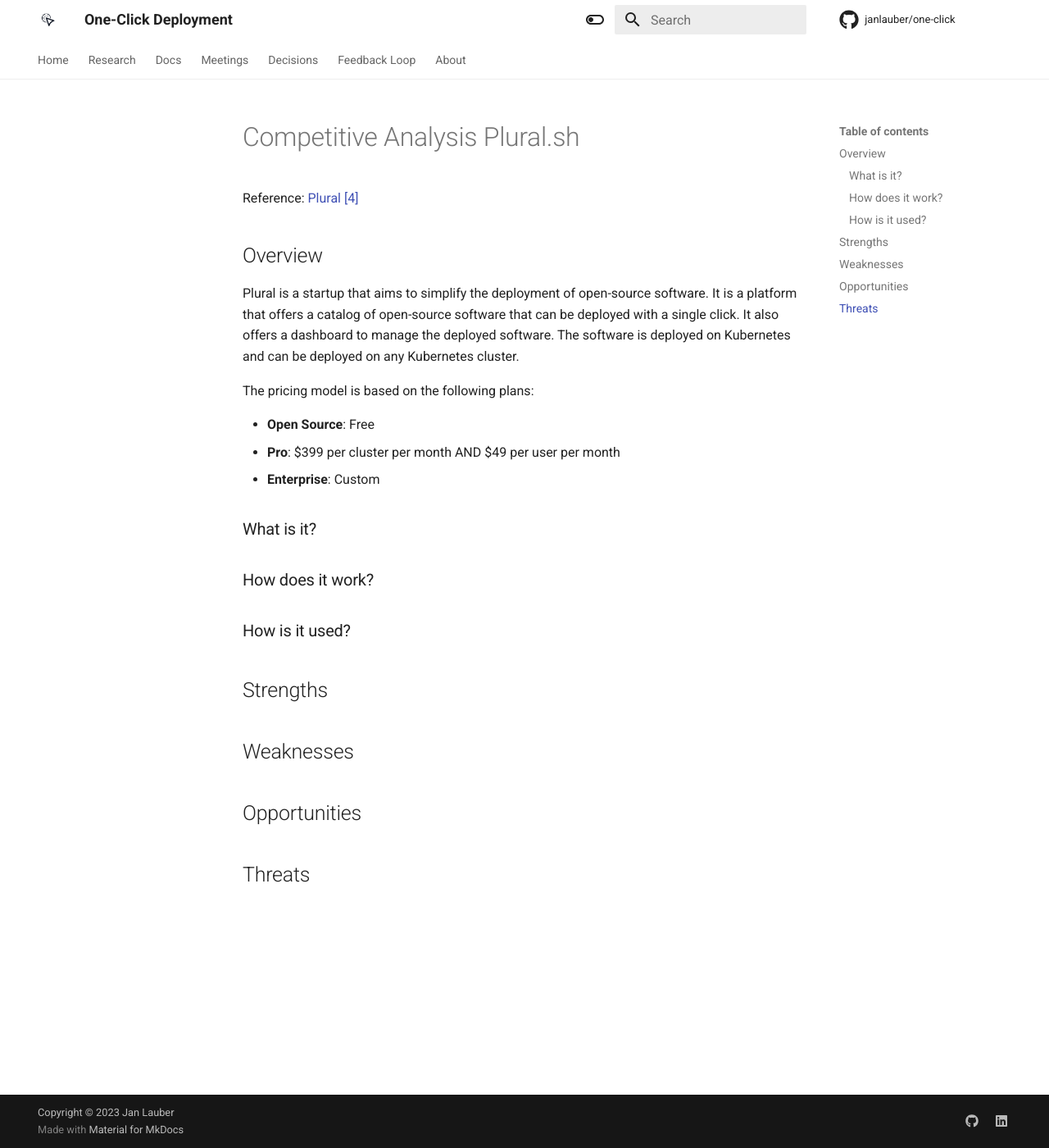
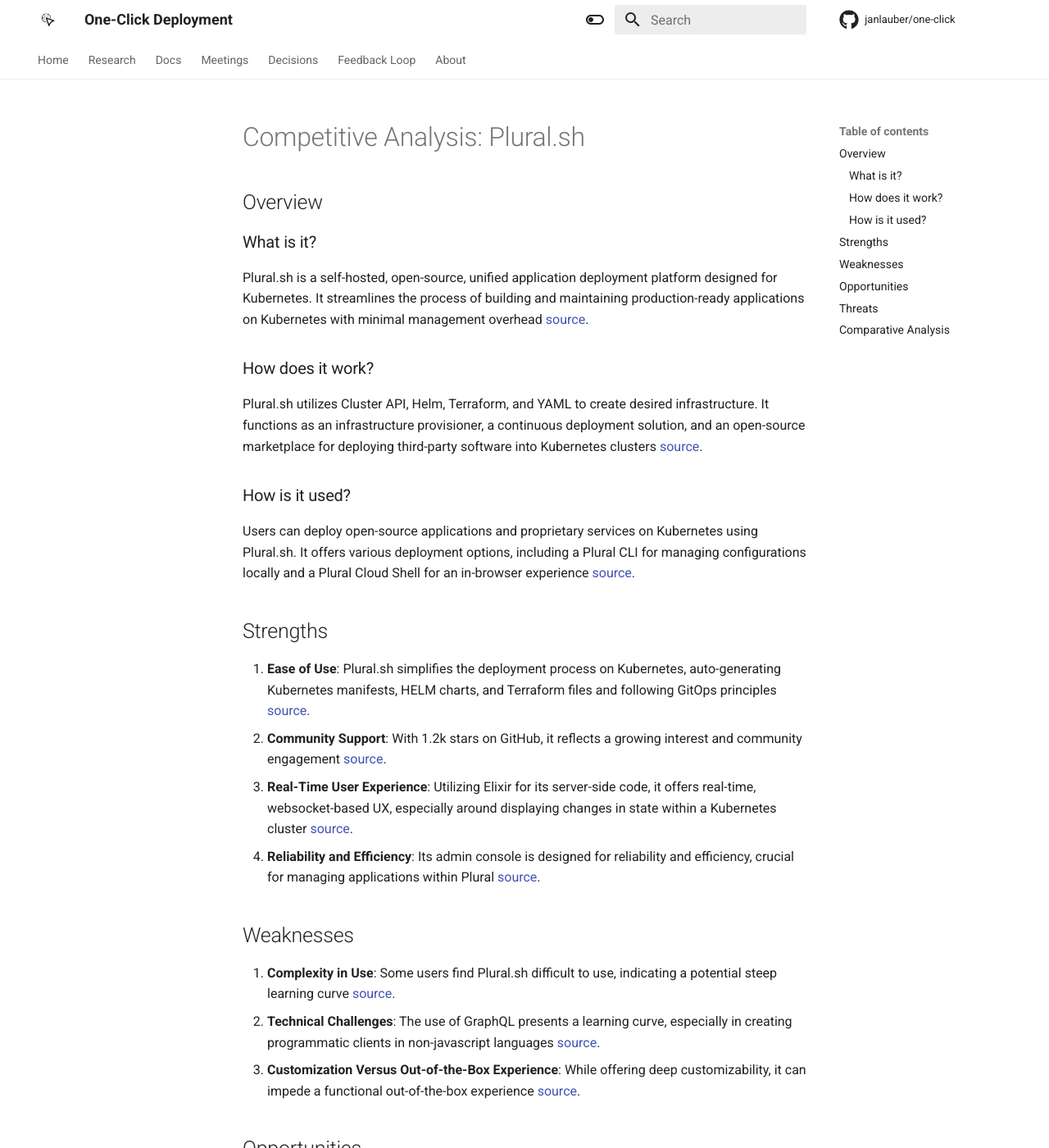
Before and after one commit to janlauber/one-click, an MkDocs documentation site: the page built from docs/research/competitive-analysis/plural.md, in a window 1280 px wide and 1400 px high. Shown: the whole window at 82% size. Built offline with MkDocs 1.6.1 and Material for MkDocs 9.7.7, drawn with Linux system fonts in a browser that asks for light colours; comment, search, counter and statistics services are not loaded; some of the changed text lies outside the part shown.

Commit message:
docs: add swot analysis of plural.sh
Signed-off-by: Jan Lauber <jan.lauber@protonmail.ch>

```diff
--- a/docs/research/competitive-analysis/plural.md
+++ b/docs/research/competitive-analysis/plural.md
@@ -1,27 +1,42 @@
-# Competitive Analysis Plural.sh
-
-Reference: [Plural [4]](../sources.md#4)
+# Competitive Analysis: Plural.sh
 
 ## Overview
 
-Plural is a startup that aims to simplify the deployment of open-source software. It is a platform that offers a catalog of open-source software that can be deployed with a single click. It also offers a dashboard to manage the deployed software. The software is deployed on Kubernetes and can be deployed on any Kubernetes cluster.
+### What is it?
 
-The pricing model is based on the following plans:
-
-- **Open Source**: Free
-- **Pro**: $399 per cluster per month AND $49 per user per month
-- **Enterprise**: Custom
-
-### What is it?
+Plural.sh is a self-hosted, open-source, unified application deployment platform designed for Kubernetes. It streamlines the process of building and maintaining production-ready applications on Kubernetes with minimal management overhead [source](https://www.plural.sh/blog/how-we-built-plural/).
 
 ### How does it work?
 
+Plural.sh utilizes Cluster API, Helm, Terraform, and YAML to create desired infrastructure. It functions as an infrastructure provisioner, a continuous deployment solution, and an open-source marketplace for deploying third-party software into Kubernetes clusters [source](https://www.plural.sh/blog/how-we-built-plural/).
+
 ### How is it used?
+
+Users can deploy open-source applications and proprietary services on Kubernetes using Plural.sh. It offers various deployment options, including a Plural CLI for managing configurations locally and a Plural Cloud Shell for an in-browser experience [source](https://www.plural.sh/blog/how-we-built-plural/).
 
 ## Strengths
 
+1. **Ease of Use**: Plural.sh simplifies the deployment process on Kubernetes, auto-generating Kubernetes manifests, HELM charts, and Terraform files and following GitOps principles [source](https://dev.to/kubernetes-bytes/unified-application-deployment-platform-for-kubernetes-with-pluralsh).
+2. **Community Support**: With 1.2k stars on GitHub, it reflects a growing interest and community engagement [source](https://github.com/pluralsh/plural).
+3. **Real-Time User Experience**: Utilizing Elixir for its server-side code, it offers real-time, websocket-based UX, especially around displaying changes in state within a Kubernetes cluster [source](https://www.plural.sh/blog/how-we-built-plural/).
+4. **Reliability and Efficiency**: Its admin console is designed for reliability and efficiency, crucial for managing applications within Plural [source](https://www.plural.sh/blog/how-we-built-plural/).
+
 ## Weaknesses
+
+1. **Complexity in Use**: Some users find Plural.sh difficult to use, indicating a potential steep learning curve [source](https://dev.to/kubernetes-bytes/unified-application-deployment-platform-for-kubernetes-with-pluralsh).
+2. **Technical Challenges**: The use of GraphQL presents a learning curve, especially in creating programmatic clients in non-javascript languages [source](https://github.com/pluralsh/plural).
+3. **Customization Versus Out-of-the-Box Experience**: While offering deep customizability, it can impede a functional out-of-the-box experience [source](https://www.plural.sh/blog/how-we-built-plural/).
 
 ## Opportunities
 
+1. **Growing Kubernetes Market**: With the increasing adoption of Kubernetes, Plural.sh has the opportunity to serve a larger market, especially among organizations seeking simplified Kubernetes deployments [source](https://dev.to/kubernetes-bytes/unified-application-deployment-platform-for-kubernetes-with-pluralsh).
+2. **Continuous Development**: Ongoing development and community feedback can guide improvements in user experience and technical capabilities [source](https://www.producthunt.com/products/plural-2/reviews) [source](https://www.plural.sh/blog/how-we-built-plural/).
+
 ## Threats
+
+1. **Competitive Market**: The Kubernetes deployment platform market is competitive, with several established players.
+2. **Technological Advancements**: Rapid advancements in Kubernetes and cloud technologies may require continuous updates and adaptations of Plural.sh.
+
+## Comparative Analysis
+
+- **Comparison with One-Click Deployment**: While Plural.sh offers a comprehensive solution for Kubernetes deployment, it faces challenges in ease of use and technical complexity that One-Click Deployment could potentially address. Focusing on a more intuitive user interface and streamlined deployment process could be areas where One-Click Deployment differentiates itself.
```
Also changed, not shown: docs/research/competitive-analysis.md (+1 -0 lines).
